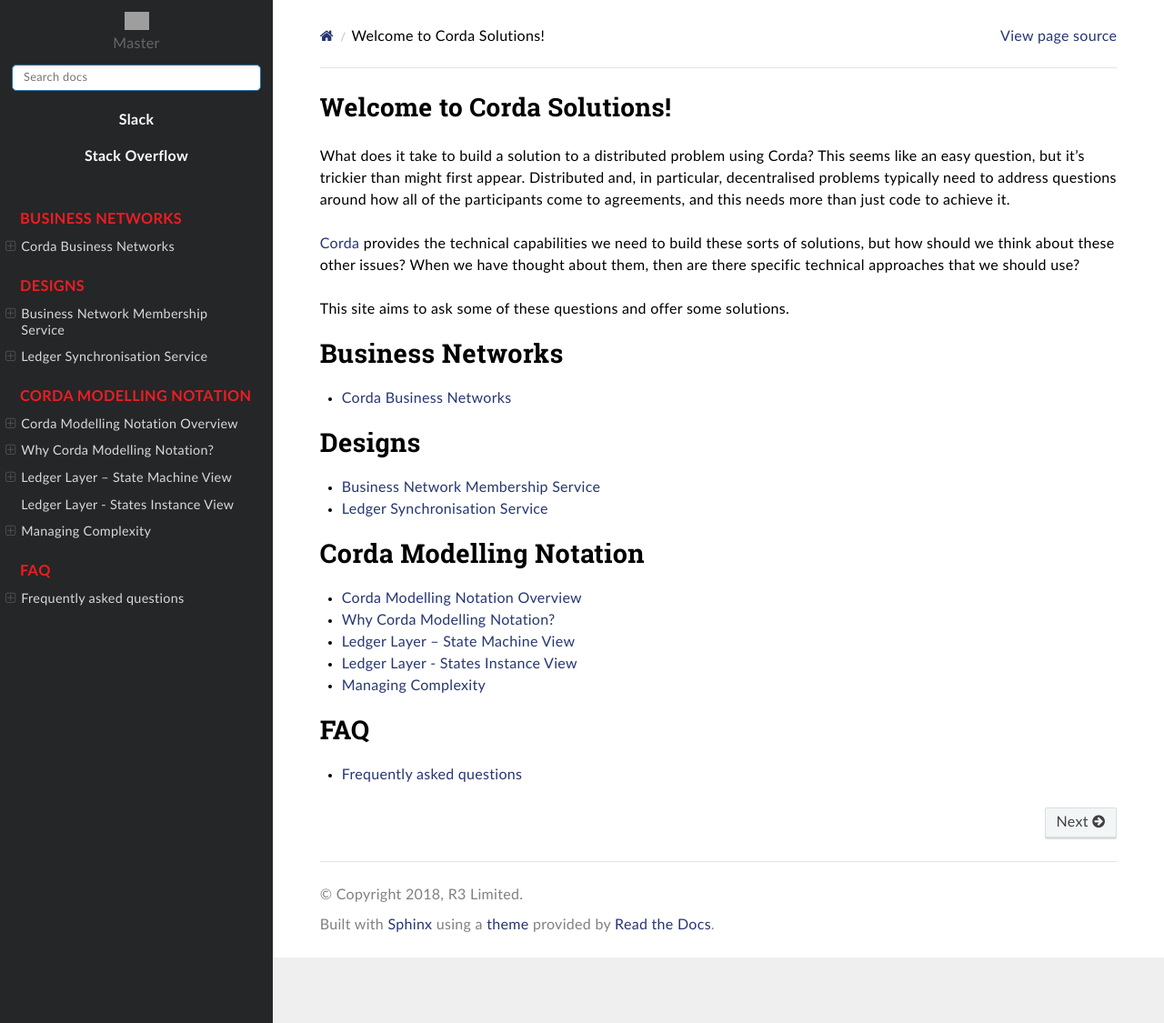
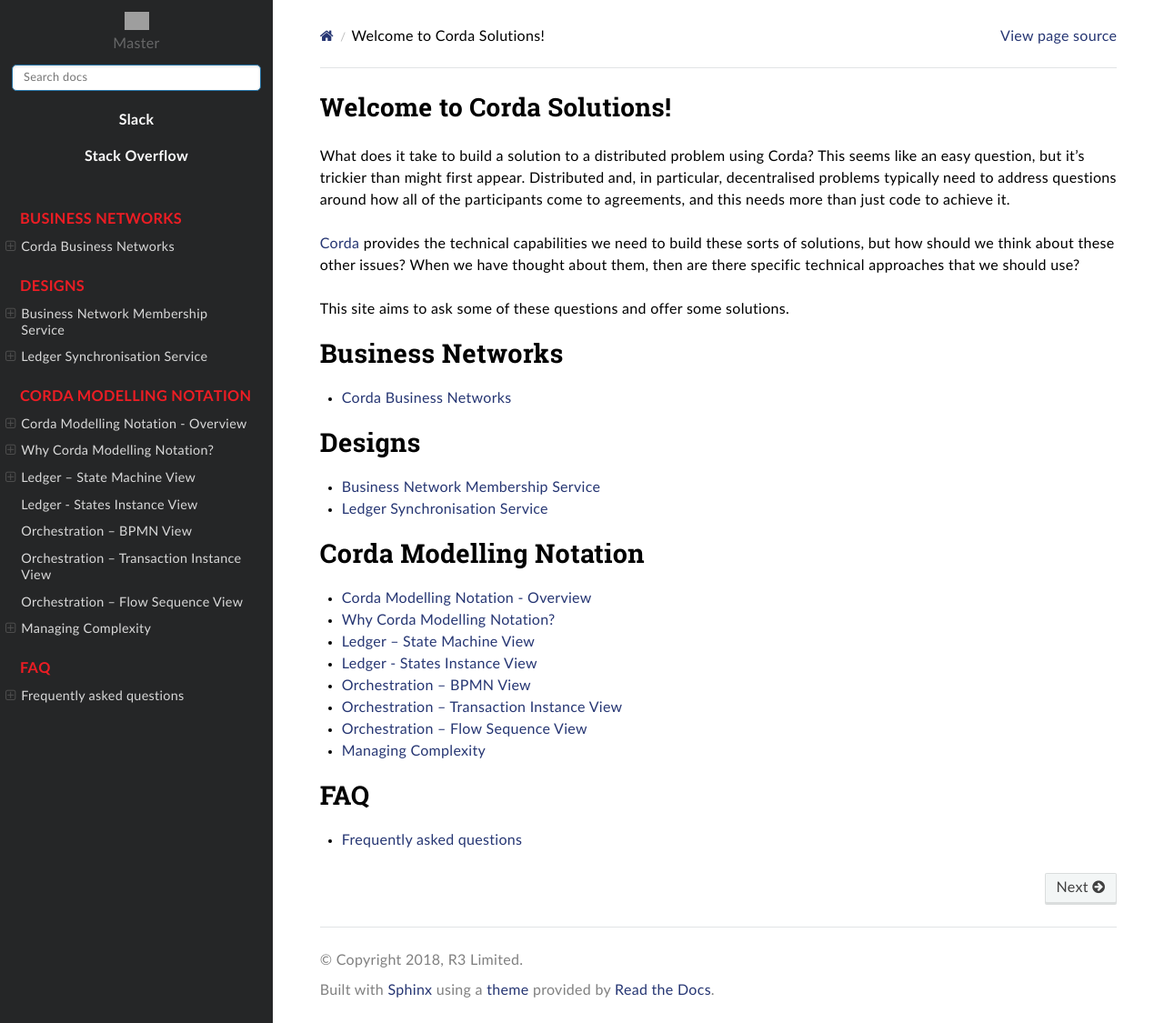
Before and after one commit to corda/corda-solutions, a Sphinx documentation site: the page built from docs/source/index.rst, in a window 1280 px wide and 1125 px high. Shown: the whole window at 91% size. Built offline with Sphinx 7.4.7 and the Read the Docs theme 2.0.0, drawn with Linux system fonts in a browser that asks for light colours; grey boxes are pictures that could not be loaded.

```diff
--- /dev/null
+++ b/docs/source/corda-modelling-notation/bpmn-view.rst
@@ -0,0 +1,26 @@
+=========================
+Orchestration – BPMN View
+=========================
+
+The Orchestration layer is driven by business events. Whereas the Ledger layer models all the things you can do with Corda states and transactions, the Orchestration layer deals with what you intend to do with the states and transactions, ie. actions which reflect legitimate business events.
+
+A good way of capturing business events is to use Business Process Modelling Notation (BPMN), although any flowcharting method would work as well. The BPMN view, intends to capture all business events for the business processes which the CorDapp is supporting. It would normally consist of a hierarchical drill down from a high-level map of all processes to more detailed process diagrams at the resolution of individual business actions.
+
+A simplified example for our Example agreement CorDapp might look like this.
+
+High-level processes:
+
+.. image:: resources/CMN_BPMN_high_level.png
+  :width: 60%
+  :align: center
+
+Drill down into Negotiate Agreement showing business events:
+
+.. image:: resources/CMN_BPMN.png
+  :width: 80%
+  :align: center
+
+
+Some, but not all, business events will require a Transaction to update the ledger. In the example above, Propose Agreement, Propose Amendment and Finalise would require a transaction, whereas, Review Agreement and Review Amendment just require a look up from the party’s own Vault.
+
+Where a business event transaction is required, we need to specify the required transaction using the Transaction Instance View and how to build and agree the required transaction using the Flow Sequence View.
--- a/docs/source/corda-modelling-notation/intro.rst
+++ b/docs/source/corda-modelling-notation/intro.rst
@@ -1,6 +1,6 @@
-=================================
-Corda Modelling Notation Overview
-=================================
+===================================
+Corda Modelling Notation - Overview
+===================================
 
 As CorDapps become more complicated there is a need for CorDapp analysts, designers and developers to be able to document and reason about CorDapp designs. This paper proposes Corda Modelling Notation (CMN), a bespoke modelling notation to represent CorDapp designs.
 
--- a/docs/source/corda-modelling-notation/state-machine-view.rst
+++ b/docs/source/corda-modelling-notation/state-machine-view.rst
@@ -1,6 +1,6 @@
-=================================
-Ledger Layer – State Machine View
-=================================
+===========================
+Ledger – State Machine View
+===========================
 
 In this discussion we will use the following definitions:
 
@@ -201,7 +201,7 @@ The Contract verify() method’s behaviour is usually parameterised on the Comma
 
 For example:
 
-.. code:: kotlin
+.. code-block:: kotlin
 
     class AgreementContract : Contract {
 
@@ -214,11 +214,9 @@ For example:
         }
 
         override fun verify(tx: LedgerTransaction) {
-
             requireThat {
 
-                *** State Level Constraints, ie Constraints which are independent of the Command ***
-
+                //*** State Level Constraints, ie Constraints which are independent of the Command ***
             }
 
             val command = tx.commands.requireSingleCommand<MyContract.Commands>()
@@ -226,33 +224,27 @@ For example:
             when (command.value) {
                 is Commands.Draft -> requireThat {
 
-                    *** Constraints applicable for the Draft transition ***
-
+                    //*** Constraints applicable for the Draft transition ***
                 }
                 is Commands.Amend -> requireThat {
 
-                    *** Constraints applicable for the Amend transition ***
-
+                    //*** Constraints applicable for the Amend transition ***
                 }
                 is Commands.AgreeDeal -> requireThat {
 
-                    *** Constraints applicable for the Agree transition ***
-
+                    //*** Constraints applicable for the Agree transition ***
                 }
 
                 is Commands.UpdateDeal -> requireThat {
 
-                    *** Constraints applicable for the Agree transition ***
-
+                    //*** Constraints applicable for the Agree transition ***
                 }
                 is Commands.Cancel -> requireThat {
 
-                    *** Constraints applicable for the Cancel transition ***
-
+                    //*** Constraints applicable for the Cancel transition ***
                 }
 
                 else -> {
-
                     throw TransactionVerificationException
                 }
             }
--- a/docs/source/corda-modelling-notation/state_instance_view.rst
+++ b/docs/source/corda-modelling-notation/state_instance_view.rst
@@ -1,6 +1,6 @@
-===================================
-Ledger Layer - States Instance View
-===================================
+=============================
+Ledger - States Instance View
+=============================
 
 The States Instance View is a snap shot in time of a set of States in a particular status together with how they are linked together. It is a Ledger Layer view as it represents a subset of the ledger and is independent of how the states came to be on the ledger. It is not trying to communicate controls or transitions, it is a just point in time instance diagram.
 
--- a/docs/source/index.rst
+++ b/docs/source/index.rst
@@ -33,6 +33,9 @@ This site aims to ask some of these questions and offer some solutions.
     corda-modelling-notation/why-do-we-need-CMN.rst
     corda-modelling-notation/state-machine-view.rst
     corda-modelling-notation/state_instance_view.rst
+    corda-modelling-notation/bpmn-view.rst
+    corda-modelling-notation/transaction-instance-view.rst
+    corda-modelling-notation/flow-sequence-view.rst
     corda-modelling-notation/managing-complexity.rst
 
 .. toctree::
```
Also changed, not shown: other parts of docs/source/corda-modelling-notation/intro.rst (+1 -1 lines), docs/source/corda-modelling-notation/flow-sequence-view.rst (added, +64 -0 lines), docs/source/corda-modelling-notation/transaction-instance-view.rst (added, +24 -0 lines), docs/source/corda-modelling-notation/resources/CMN_BPMN_high_level.png (added), docs/source/corda-modelling-notation/resources/CMN_Full_sequence.png (added), docs/source/corda-modelling-notation/resources/CMN_Reduced_sequence.png (added), docs/source/corda-modelling-notation/resources/CMN_Reduced_sequence_flow.png (deleted), docs/source/corda-modelling-notation/resources/CMN_Reduced_sequence_flow_with_arrows.png (deleted), docs/source/corda-modelling-notation/resources/CMN_Reduced_sequence_with_arrows.png (added).
